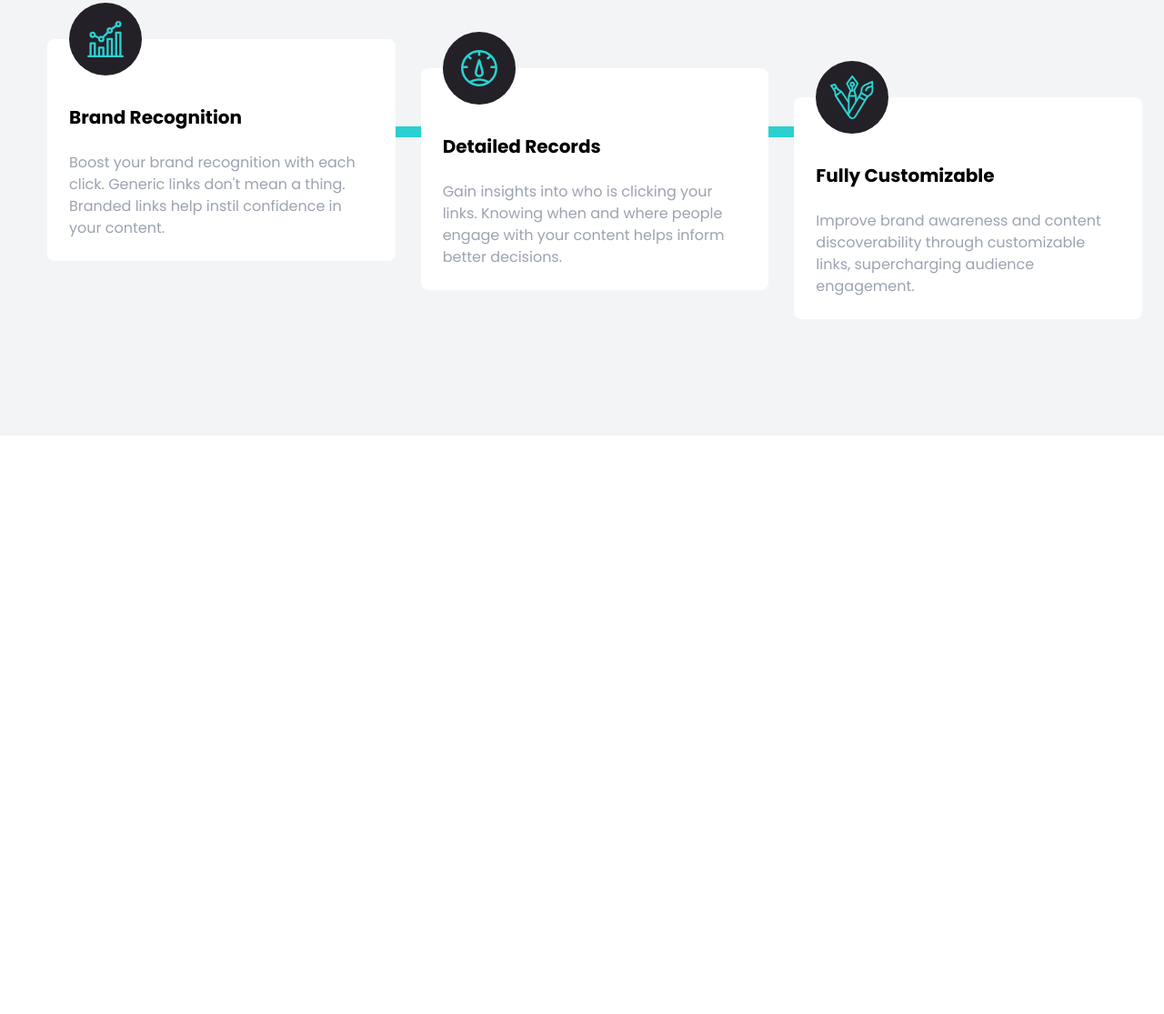
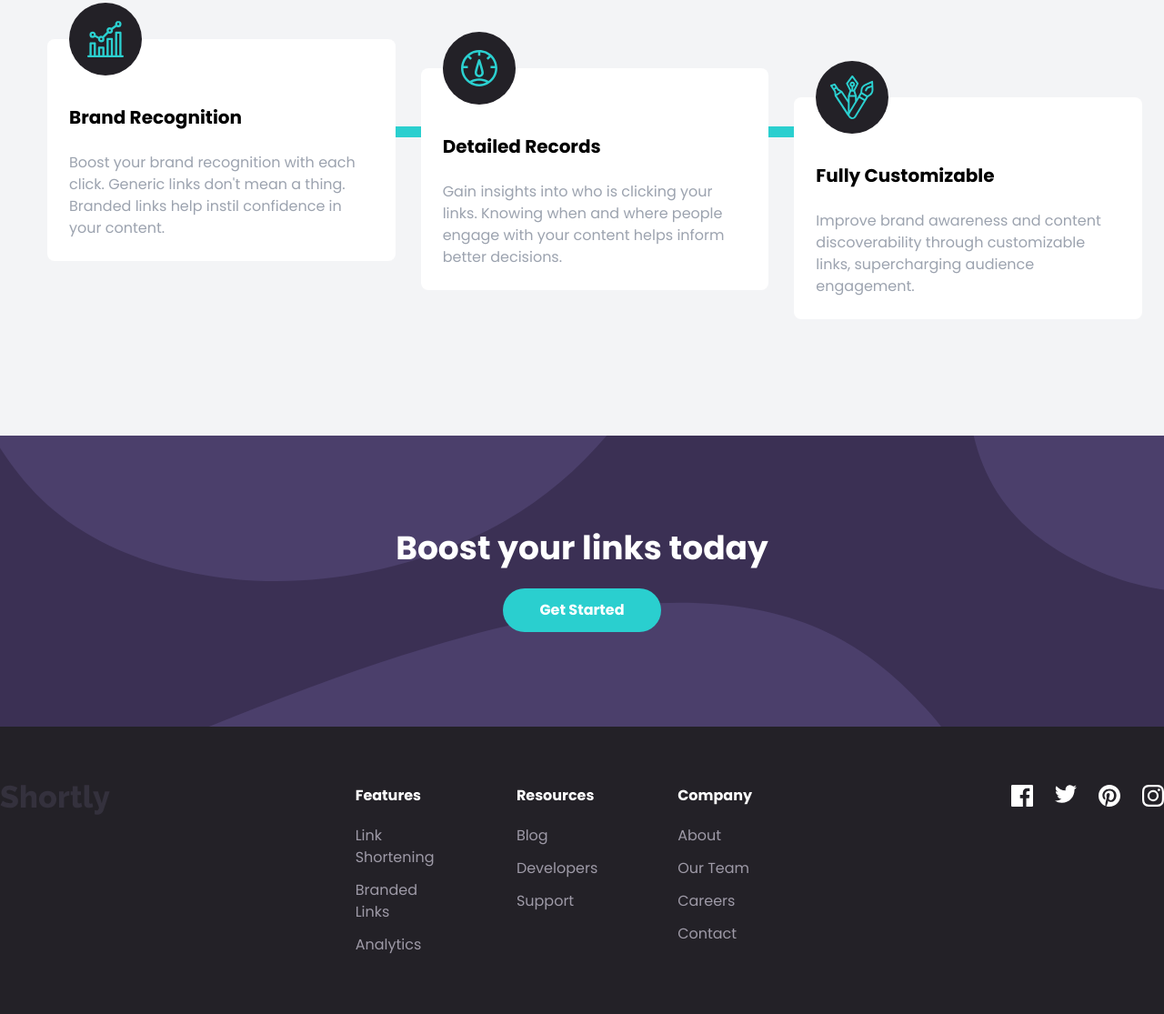
Before and after one commit to SasnarineDeodat/tailwindcss-from-scratch-learn-by-building-projects, a website: page project-3-shortly-website/index.html in a window 1280 px wide. Shown: the part 1441-2556 px from the top of the page at 91% size. Before the commit the page ends 1920 px from the top, so only its background shows below. Drawn offline with Linux system fonts and the light colour scheme.

Commit message:
CTA & Footer

```diff
--- a/project-3-shortly-website/index.html
+++ b/project-3-shortly-website/index.html
@@ -210,6 +210,7 @@
         </div>
       </div>
     </section>
+
     <!-- Stats Section -->
     <section id="stats" class="py-24 bg-gray-100">
       <div class="container mx-auto px-3">
@@ -306,5 +307,102 @@
         </div>
       </div>
     </section>
+
+    <!-- CTA Section -->
+    <section id="cta" class="py-24 bg-darkViolet">
+      <div class="flex flex-col p-2 space-y-6">
+        <h5
+          class="mx-auto space-y-10 text-4xl font-bold text-center text-white"
+        >
+          Boost your links today
+        </h5>
+        <button
+          class="px-10 py-5 mx-auto text-2xl font-bold text-white rounded-full bg-cyan hover:bg-cyanLlight md:text-base md:py-3 focus:outline-none"
+        >
+          Get Started
+        </button>
+      </div>
+    </section>
+
+    <footer class="py-16 bg-veryDarkViolet">
+      <div
+        class="container flex flex-col items-center justify-between mx-auto space-y-16 md:flex-row md:space-y-0 md:items-start"
+      >
+        <!-- Logo -->
+        <img src="images/logo.svg" alt="" />
+
+        <!-- Menus Container -->
+        <div
+          class="flex flex-col space-y-16 md:space-x-20 md:flex-row md:space-y-0"
+        >
+          <!-- Menu 1 -->
+          <div class="flex flex-col items-center w-full md:items-start">
+            <div class="mb-5 font-bold text-white capitalize">Features</div>
+            <div class="flex flex-col items-center space-y-3 md:items-start">
+              <a href="#" class="capitalize text-grayishViolet hover:text-cyan"
+                >Link shortening</a
+              >
+              <a href="#" class="capitalize text-grayishViolet hover:text-cyan"
+                >Branded links</a
+              >
+              <a href="#" class="capitalize text-grayishViolet hover:text-cyan"
+                >Analytics</a
+              >
+            </div>
+          </div>
+
+          <!-- Menu 2 -->
+          <div class="flex flex-col items-center w-full md:items-start">
+            <div class="mb-5 font-bold text-white capitalize">Resources</div>
+            <div class="flex flex-col items-center space-y-3 md:items-start">
+              <a href="#" class="capitalize text-grayishViolet hover:text-cyan"
+                >Blog</a
+              >
+              <a href="#" class="capitalize text-grayishViolet hover:text-cyan"
+                >Developers</a
+              >
+              <a href="#" class="capitalize text-grayishViolet hover:text-cyan"
+                >Support</a
+              >
+            </div>
+          </div>
+
+          <!-- Menu 3 -->
+          <div class="flex flex-col items-center w-full md:items-start">
+            <div class="mb-5 font-bold text-white capitalize">Company</div>
+            <div class="flex flex-col items-center space-y-3 md:items-start">
+              <a href="#" class="capitalize text-grayishViolet hover:text-cyan"
+                >About</a
+              >
+              <a href="#" class="capitalize text-grayishViolet hover:text-cyan"
+                >Our Team</a
+              >
+              <a href="#" class="capitalize text-grayishViolet hover:text-cyan"
+                >Careers</a
+              >
+              <a href="#" class="capitalize text-grayishViolet hover:text-cyan"
+                >Contact</a
+              >
+            </div>
+          </div>
+        </div>
+
+        <!-- Social Container -->
+        <div class="flex space-x-6">
+          <a href="#">
+            <img src="images/icon-facebook.svg" alt="" class="ficon" />
+          </a>
+          <a href="#">
+            <img src="images/icon-twitter.svg" alt="" class="ficon" />
+          </a>
+          <a href="#">
+            <img src="images/icon-pinterest.svg" alt="" class="ficon" />
+          </a>
+          <a href="#">
+            <img src="images/icon-instagram.svg" alt="" class="ficon" />
+          </a>
+        </div>
+      </div>
+    </footer>
   </body>
 </html>
```
